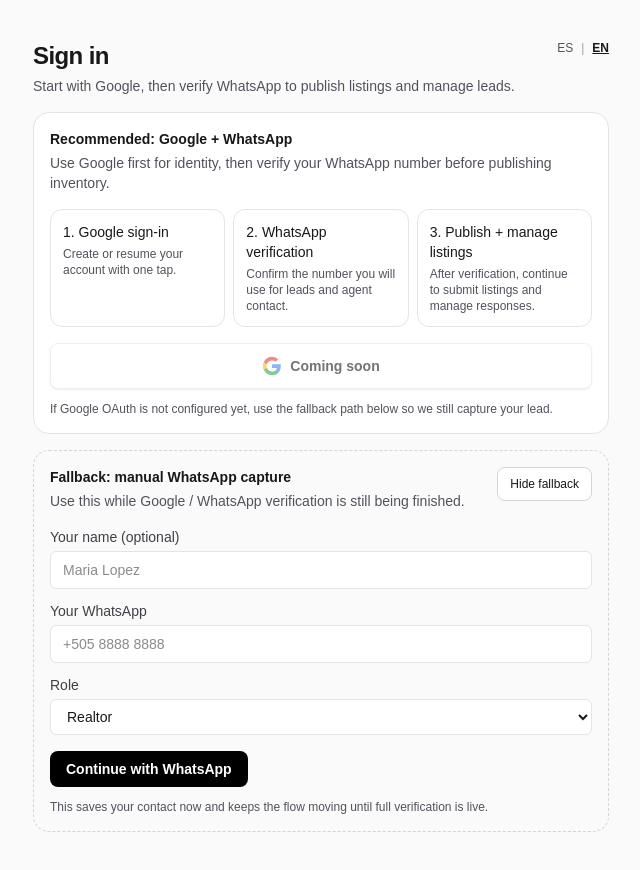
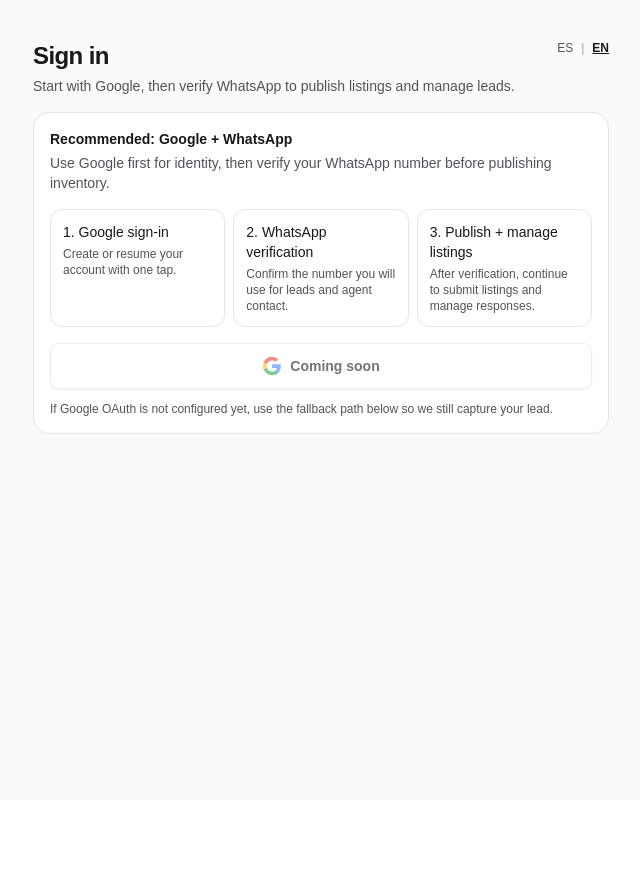
Before and after one commit to valdicruzagent-glitch/Uplat-v1, a Next.js app: page /en/signin in a window 1280 px wide. Shown: the whole page, without its empty margins (319-959 px from the left). After the commit the page ends 800 px from the top, so only its background shows below. Built offline with nearby package versions, Linux system fonts and the light colour scheme; no server answers.

Commit message:
refactor(signin): remove WhatsApp manual fallback section from UI
- Remove entire 'Respaldo: captura manual por WhatsApp' section
- Keep only Google sign-in experience visible
- Remove unused showManualPath state
- TypeScript and build pass

```diff
--- a/app/signin/signinForm.tsx
+++ b/app/signin/signinForm.tsx
@@ -54,7 +54,6 @@
   const [err, setErr] = useState<string | null>(null);
   const [loading, setLoading] = useState(false);
   const [googleLoading, setGoogleLoading] = useState(false);
-  const [showManualPath, setShowManualPath] = useState(!googleEnabled);
   const nextPath = useMemo(() => getSafeNextPath(locale), [locale]);
 
   async function startGoogleSignIn() {
@@ -185,71 +184,6 @@
 
         <div className="mt-3 text-xs text-zinc-600 dark:text-zinc-400">{t.googleFootnote}</div>
       </div>
-
-      <div className="rounded-2xl border border-dashed border-zinc-300 bg-zinc-50 p-4 dark:border-zinc-700 dark:bg-zinc-900/40">
-        <div className="flex items-start justify-between gap-3">
-          <div>
-            <div className="text-sm font-semibold">{t.manualFallbackTitle}</div>
-            <div className="mt-1 text-sm text-zinc-600 dark:text-zinc-400">{t.manualFallbackSubtitle}</div>
-          </div>
-          <button
-            type="button"
-            onClick={() => setShowManualPath((value) => !value)}
-            className="inline-flex shrink-0 items-center justify-center rounded-lg border border-zinc-300 bg-white px-3 py-2 text-xs font-medium hover:bg-zinc-100 dark:border-zinc-700 dark:bg-zinc-950 dark:hover:bg-zinc-900"
-          >
-            {showManualPath ? t.hideManualPath : t.showManualPath}
-          </button>
-        </div>
-
-        {showManualPath ? (
-          <form onSubmit={submitManualLead} className="mt-4 flex flex-col gap-3">
-            <label className="text-sm">
-              <div className="mb-1 text-zinc-700 dark:text-zinc-300">{t.yourName}</div>
-              <input
-                className="w-full rounded-md border border-zinc-200 bg-white px-3 py-2 text-sm dark:border-zinc-800 dark:bg-zinc-950"
-                value={name}
-                onChange={(e) => setName(e.target.value)}
-                placeholder={locale === "en" ? "Maria Lopez" : "María López"}
-              />
-            </label>
-
-            <label className="text-sm">
-              <div className="mb-1 text-zinc-700 dark:text-zinc-300">{t.yourWhatsapp}</div>
-              <input
-                className="w-full rounded-md border border-zinc-200 bg-white px-3 py-2 text-sm dark:border-zinc-800 dark:bg-zinc-950"
-                value={whatsapp}
-                onChange={(e) => setWhatsapp(e.target.value)}
-                placeholder={locale === "en" ? "+505 8888 8888" : "+505 8888 8888"}
-                required
-              />
-            </label>
-
-            <label className="text-sm">
-              <div className="mb-1 text-zinc-700 dark:text-zinc-300">{t.roleLabel}</div>
-              <select
-                className="w-full rounded-md border border-zinc-200 bg-white px-3 py-2 text-sm dark:border-zinc-800 dark:bg-zinc-950"
-                value={role}
-                onChange={(e) => setRole(e.target.value as "realtor" | "agency" | "seller" | "other")}
-              >
-                <option value="realtor">{t.roleRealtor}</option>
-                <option value="agency">{t.roleAgency}</option>
-                <option value="seller">{t.roleSeller}</option>
-                <option value="other">{t.roleOther}</option>
-              </select>
-            </label>
-
-            <button
-              type="submit"
-              disabled={loading}
-              className="mt-1 inline-flex w-fit items-center justify-center rounded-lg bg-black px-4 py-2 text-sm font-semibold text-white hover:bg-zinc-800 disabled:opacity-60 dark:bg-white dark:text-black dark:hover:bg-zinc-200"
-            >
-              {loading ? t.loading : t.continueManual}
-            </button>
-
-            <div className="text-xs text-zinc-600 dark:text-zinc-400">{t.manualFallbackFootnote}</div>
-          </form>
-        ) : null}
-      </div>
     </div>
   );
 }
```
